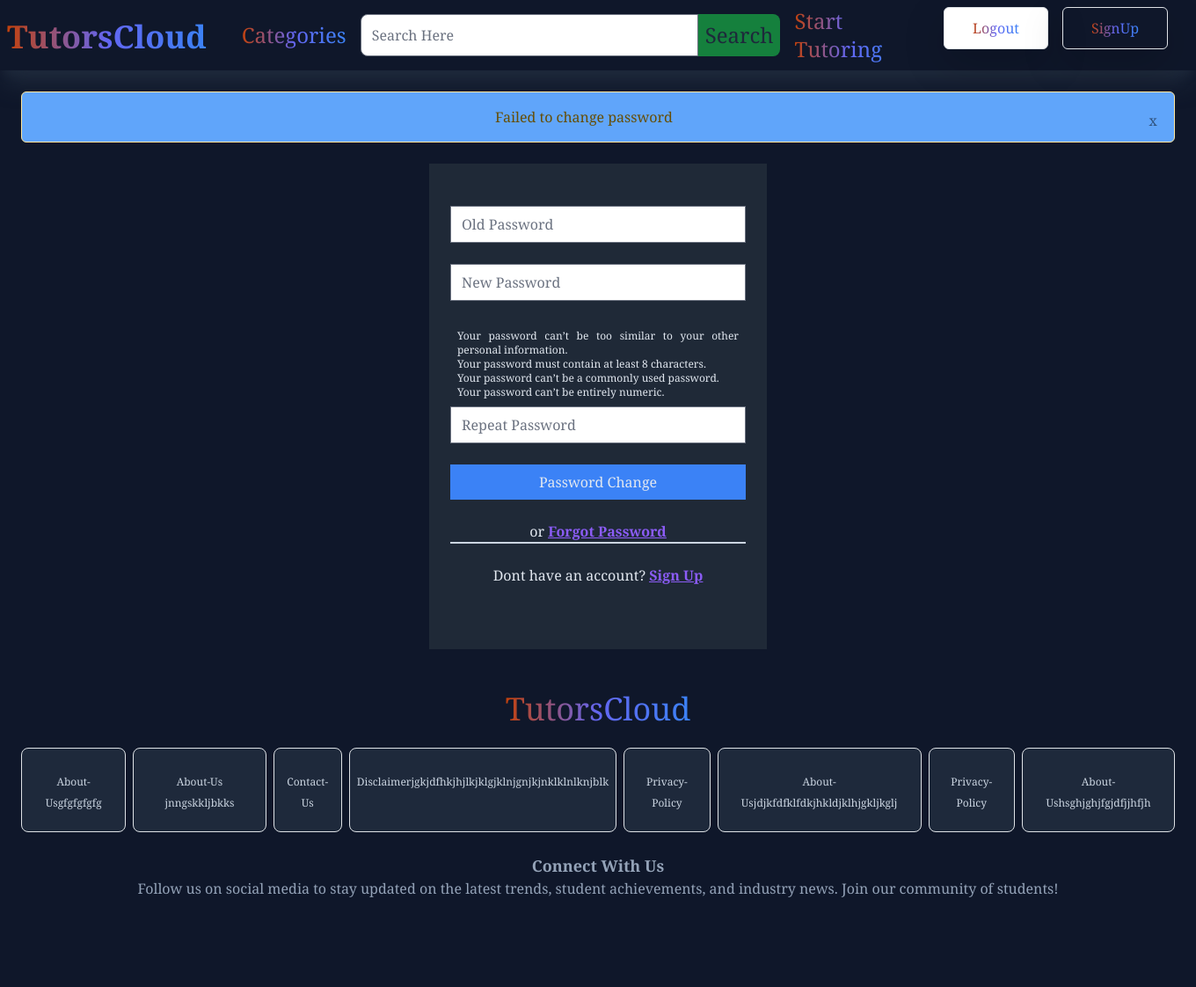
After one commit to akhil989/bootcamp, a Django app: page /password_change/ in a window 1360 px wide. The commit adds this page. Shown: the whole page at 88% size. Run offline with Django 5.2, Linux system fonts and the light colour scheme; a user stored in the database is signed in; some libraries are stand-ins or nearby versions.

Commit message:
password change function added.

```diff
--- a/bootcamp/settings.py
+++ b/bootcamp/settings.py
@@ -66,7 +66,7 @@ ROOT_URLCONF = 'bootcamp.urls'
 TEMPLATES = [
     {
         'BACKEND': 'django.template.backends.django.DjangoTemplates',
-        'DIRS': [os.path.join(BASE_DIR, '../my_bootcamp/templates/'),],
+        'DIRS': [os.path.join(BASE_DIR, '../my_bootcamp/templates'),],
         'APP_DIRS': True,
         'OPTIONS': {
             'context_processors': [
@@ -162,3 +162,7 @@ EMAIL_USE_TLS = True  # Enable TLS for secure connection
 # Credentials for the email account used to send emails
 EMAIL_HOST_USER = 'webdevwithakhil989@gmail.com'  # Your email address
 EMAIL_HOST_PASSWORD = 'dknw qewi loat inhl'  # Your email password
+
+LOGIN_REDIRECT_URL = 'home'
+LOGOUT_REDIRECT_URL = 'home'
+EMAIL_FILE_PATH = BASE_DIR / 'emails'
--- a/bootcamp/urls.py
+++ b/bootcamp/urls.py
@@ -23,4 +23,5 @@ urlpatterns = [
     path('', include('my_bootcamp.urls')),
     path('auth/',include('djoser.urls')),
     path('auth/', include('djoser.urls.authtoken')),
+    path('accounts/', include('django.contrib.auth.urls')),
 ]
--- /dev/null
+++ b/my_bootcamp/templates/PasswordChange/PasswordChange.html
@@ -0,0 +1,34 @@
+{% extends "base.html" %}
+{% block password_change %}
+
+
+<div class='flex items-center justify-center text-center text-slate-200 my-4'>
+    <form class='py-12 px-4 w-96  bg-gray-800 ' method='POST' action=''>
+        {% csrf_token %}
+        <input class="w-full text-slate-800 mb-4" type="password" name="old_password"  required placeholder='Old Password' >
+
+
+        <input class="w-full mb-4 text-slate-800" type="password" name="new_password1"  required placeholder='New Password'  >
+        <div class="text-justify text-xs p-2" id="id_new_password1_helptext"><ul>
+            <li>Your password can’t be too similar to your other personal information.</li>
+            <li>Your password must contain at least 8 characters.</li>
+            <li>Your password can’t be a commonly used password.</li>
+            <li>Your password can’t be entirely numeric.</li></ul>
+        </div>
+
+        <input class="w-full mb-4 text-slate-800" type="password" name="new_password2"  required placeholder='Repeat Password' >
+        <p class=''>
+            <input class='text-center bg-blue-500 w-full p-2' type='submit' value='Password Change'></input>
+        </p><br>
+        <p class='border-b-2 border-slate-300'>
+            or <span class='font-bold text-violet-500 underline'><a href="{% url "password-forget" %}">Forgot Password</a></span>
+        </p><br>
+        <p class='divide-y-2 divide-slate-300'>
+            Dont have an account? <span class='font-bold text-violet-500 underline'><a href="{% url "signup-page" %}">Sign Up</a></span>
+        </p><br>
+    </form>
+</div>
+
+
+
+{% endblock password_change %}
--- a/my_bootcamp/templates/base.html
+++ b/my_bootcamp/templates/base.html
@@ -43,6 +43,7 @@
 		{% block loginpage %}{% endblock loginpage %}
 		{% block logout %}{% endblock logout %}
 		{% block forgotpassword %}{% endblock forgotpassword %}
+		{% block password_change %}{% endblock password_change %}
 		{% block signuppage %}{% endblock signuppage %}
 		{% block home %}{% endblock home %}
 		{% block sendmail %}{% endblock sendmail %}
--- /dev/null
+++ b/my_bootcamp/templates/registration/password_reset_done.html
@@ -0,0 +1,2 @@
+<h2>Thank You</h2>
+<p>You will recieve email shortly</p>
--- a/my_bootcamp/urls.py
+++ b/my_bootcamp/urls.py
@@ -1,10 +1,13 @@
 from django.urls import path
 from . import views
+from django.contrib.auth import views as auth_views
 urlpatterns = [
     path('', views.home_view, name='home-page'),
     path('login/', views.login_view, name='login-page'),
     path('logout/', views.logout_view, name='logout-page'),
     path('signup/', views.signup_view, name='signup-page'),
-    path('send-password/', views.send_password, name='password-forget')
+    path('send-password/', views.send_password, name='password-forget'),
+    path('password_change/', views.password_change, name='password_change'),
+    path('accounts/password_change/done/', views.password_change_done ,name='password_change_done'),
     # path('activate/<uidb64>/<token>', views.activate, name='activate'),
 ]
--- a/my_bootcamp/views.py
+++ b/my_bootcamp/views.py
@@ -9,6 +9,8 @@ from django.contrib.auth import get_user_model
 from rest_framework.permissions import AllowAny, IsAuthenticated
 from rest_framework.decorators import permission_classes
 from django.contrib.auth.models import User
+from django.contrib.auth.forms import PasswordChangeForm
+from django.contrib.auth import update_session_auth_hash
 
 from django.core.mail import send_mail
 from django.core.mail import EmailMessage, get_connection
@@ -28,7 +30,7 @@ from .tokens import account_activation_token
 def home_view(request):
     return render(request, 'Home/Home.html')
 
-@permission_classes([IsAuthenticated])
+@login_required
 def logout_view(request):
     auth_logout(request)
     messages.info(request, "You Logged out successfully!")
@@ -98,7 +100,7 @@ def send_password(request):
         print('user',user)
 
         subject = subject+'heloo akhil'
-        message = message+'your message'+user.username+user.password
+        message = message+'Hello '+user.username+ ' Your Username is:'+user.username+' '+ user.password
         recipient_list = [recipient]
         print('sub',subject, 'msg',message, recipient_list)
         if subject and message and recipient_list:
@@ -118,20 +120,27 @@ def send_password(request):
         return render(request, 'SendMail/SendMail.html')
 
 
+@login_required
+def password_change(request):
+    if not request.user.is_authenticated:
+        return redirect('login')
+    elif request.user is not None:
+        if request.method == "POST":
+            form = PasswordChangeForm(request.user, data=request.POST)
 
-# def send_email(request):
-#    if request.method == "POST":
-#        with get_connection(
-#            host=settings.EMAIL_HOST,
-#         port=settings.EMAIL_PORT,
-#         username=settings.EMAIL_HOST_USER,
-#         password=settings.EMAIL_HOST_PASSWORD,
-#         use_tls=settings.EMAIL_USE_TLS
-#        ) as connection:
-#            subject = request.POST.get("subject")
-#            email_from = settings.EMAIL_HOST_USER
-#            recipient_list = [request.POST.get("email"), ]
-#            message = request.POST.get("message")
-#            EmailMessage(subject, message, email_from, recipient_list, connection=connection).send()
-
-#    return render(request, 'SendMail/SendMail.html')
+            if form.is_valid():
+                user=form.save()
+                update_session_auth_hash(request, user)
+                messages.success(request, 'Your password has been successfully changed.')
+                return redirect('password_change_done')
+        else:
+            messages.error(request, 'Failed to change password')
+    else:
+        messages.error(request, 'You Have no Account Signup first')
+        return redirect('signup')
+    form = PasswordChangeForm(user=request.user)
+    return render(request,"PasswordChange/PasswordChange.html",
+                  context={"form":form})
+@login_required
+def password_change_done(request):
+    return render(request, 'registration/password_change_done.html')
--- a/theme/static/css/dist/styles.css
+++ b/theme/static/css/dist/styles.css
@@ -796,6 +796,11 @@ select {
   margin-right: auto;
 }
 
+.my-4 {
+  margin-top: 1rem;
+  margin-bottom: 1rem;
+}
+
 .mb-6 {
   margin-bottom: 1.5rem;
 }
@@ -806,6 +811,10 @@ select {
 
 .mt-4 {
   margin-top: 1rem;
+}
+
+.mb-4 {
+  margin-bottom: 1rem;
 }
 
 .block {
@@ -978,6 +987,31 @@ select {
   background-color: rgb(255 255 255 / var(--tw-bg-opacity));
 }
 
+.bg-slate-300 {
+  --tw-bg-opacity: 1;
+  background-color: rgb(203 213 225 / var(--tw-bg-opacity));
+}
+
+.bg-green-300 {
+  --tw-bg-opacity: 1;
+  background-color: rgb(134 239 172 / var(--tw-bg-opacity));
+}
+
+.bg-gray-700 {
+  --tw-bg-opacity: 1;
+  background-color: rgb(55 65 81 / var(--tw-bg-opacity));
+}
+
+.bg-gray-900 {
+  --tw-bg-opacity: 1;
+  background-color: rgb(17 24 39 / var(--tw-bg-opacity));
+}
+
+.bg-gray-800 {
+  --tw-bg-opacity: 1;
+  background-color: rgb(31 41 55 / var(--tw-bg-opacity));
+}
+
 .bg-gradient-to-r {
   background-image: linear-gradient(to right, var(--tw-gradient-stops));
 }
@@ -1046,6 +1080,10 @@ select {
 
 .text-center {
   text-align: center;
+}
+
+.text-justify {
+  text-align: justify;
 }
 
 .align-middle {
```
Also changed, not shown: my_bootcamp/forms.py (+25 -1 lines), my_bootcamp/templates/registration/login.html (added, +25 -0 lines), my_bootcamp/templates/registration/password_change_form.html (added, +23 -0 lines), my_bootcamp/templates/registration/password_reset_form.html (added, +7 -0 lines), my_bootcamp/templates/registration/register.html (added, +22 -0 lines), db.sqlite3.
